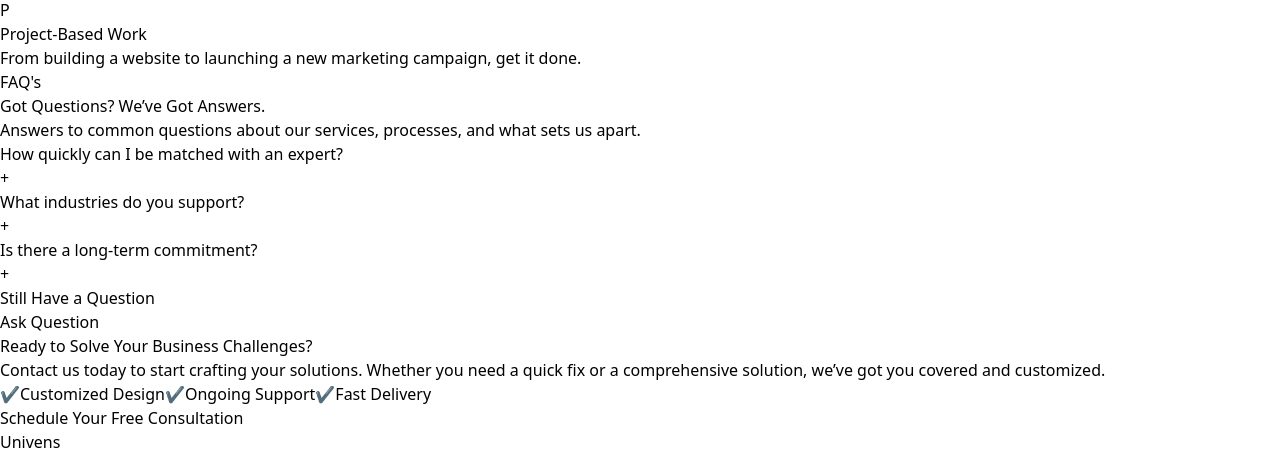
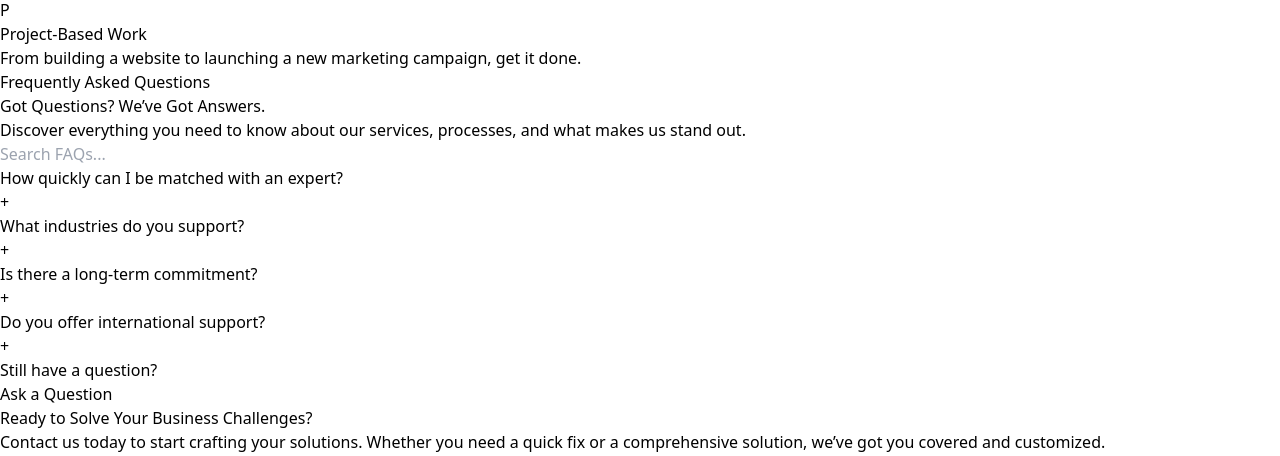
Before and after one commit to kautkarg/frontend, a React (Vite) app: page / in a window 1280 px wide. Shown: the part 2270-2726 px from the top of the page. Built offline with nearby package versions, Linux system fonts and the light colour scheme.

Commit message:
updated FAQ

```diff
--- a/package.json
+++ b/package.json
@@ -19,6 +19,7 @@
     "react": "^18.3.1",
     "react-dom": "^18.3.1",
     "react-hook-form": "^7.54.2",
+    "react-icons": "^5.4.0",
     "react-scroll": "^1.9.0",
     "type.js": "^0.0.1",
     "typewriter-effect": "^2.21.0"
--- a/src/components/FAQ.jsx
+++ b/src/components/FAQ.jsx
@@ -1,36 +1,226 @@
+import React, { useState, useEffect, useRef } from "react";
+import { gsap } from "gsap";
+import { ScrollTrigger } from "gsap/ScrollTrigger";
 
-const FAQHeader = () => (
-  <div className="text-center px-4 mb-10">
-    <p className="text-blue-400 text-sm uppercase">FAQ's</p>
-    <h1 className="text-3xl sm:text-4xl font-bold mt-2 mb-4">Got Questions? We’ve Got Answers.</h1>
-    <p className="text-gray-400 text-sm sm:text-base">Answers to common questions about our services, processes, and what sets us apart.</p>
+gsap.registerPlugin(ScrollTrigger);
+
+const FAQHeader = () => {
+  const headerRef = useRef(null);
+
+  useEffect(() => {
+    gsap.fromTo(
+      headerRef.current,
+      { opacity: 0, y: -50 },
+      {
+        opacity: 1,
+        y: 0,
+        duration: 1,
+        ease: "power3.out",
+        scrollTrigger: {
+          trigger: headerRef.current,
+          start: "top 80%",
+        },
+      }
+    );
+  }, []);
+
+  return (
+    <div ref={headerRef} className="text-center px-4 mb-12">
+      <p className="text-blue-400 text-sm uppercase tracking-wide">
+        Frequently Asked Questions
+      </p>
+      <h1 className="text-3xl sm:text-4xl font-bold mt-2 mb-4">
+        Got Questions? We’ve Got Answers.
+      </h1>
+      <p className="text-gray-400 text-sm sm:text-base max-w-3xl mx-auto">
+        Discover everything you need to know about our services, processes, and
+        what makes us stand out.
+      </p>
     </div>
   );
+};
 
-const FAQItem = ({ question }) => (
-  <div className="bg-gray-800 rounded-lg p-4 mb-4 flex justify-between items-center">
-    <p className="text-gray-300 text-sm sm:text-base">{question}</p>
-    <button className="text-blue-400 font-bold text-lg">+</button>
+const FAQItem = ({ question, answer, isOpen, toggle, index }) => {
+  const faqRef = useRef(null);
+
+  useEffect(() => {
+    gsap.fromTo(
+      faqRef.current,
+      { opacity: 0, y: 20 },
+      {
+        opacity: 1,
+        y: 0,
+        duration: 0.5,
+        ease: "power3.out",
+        delay: index * 0.1,
+        scrollTrigger: {
+          trigger: faqRef.current,
+          start: "top 90%",
+        },
+      }
+    );
+  }, [index]);
+
+  const handleToggle = () => {
+    toggle();
+    const content = faqRef.current.querySelector(".faq-content");
+    if (!isOpen) {
+      gsap.to(content, {
+        height: "auto",
+        opacity: 1,
+        duration: 0.3,
+        ease: "power3.out",
+      });
+    } else {
+      gsap.to(content, {
+        height: 0,
+        opacity: 0,
+        duration: 0.3,
+        ease: "power3.in",
+      });
+    }
+  };
+
+  return (
+    <div
+      ref={faqRef}
+      className="bg-gray-800 rounded-lg mb-4 overflow-hidden shadow-lg"
+    >
+      <div
+        onClick={handleToggle}
+        className="flex justify-between items-center p-4 cursor-pointer"
+      >
+        <p className="text-gray-300 text-sm sm:text-base font-semibold">
+          {question}
+        </p>
+        <div
+          className="text-blue-400 font-bold text-lg"
+          style={{
+            transform: `rotate(${isOpen ? "45deg" : "0deg"})`,
+            transition: "transform 0.3s ease",
+          }}
+        >
+          +
+        </div>
+      </div>
+      <div className="faq-content bg-gray-700 px-4 py-2 text-gray-400 text-sm sm:text-base" style={{ height: 0, overflow: "hidden", opacity: 0 }}>
+        {answer}
+      </div>
     </div>
   );
+};
 
-const FAQSection = () => (
-  <div className="px-4 mb-10">
-    <FAQItem question="How quickly can I be matched with an expert?" />
-    <FAQItem question="What industries do you support?" />
-    <FAQItem question="Is there a long-term commitment?" />
+const FAQSection = () => {
+  const [activeIndex, setActiveIndex] = useState(null);
+  const [searchTerm, setSearchTerm] = useState("");
+  const faqSectionRef = useRef(null);
+
+  const faqs = [
+    {
+      question: "How quickly can I be matched with an expert?",
+      answer:
+        "We strive to match you with the perfect expert within 24–48 hours.",
+    },
+    {
+      question: "What industries do you support?",
+      answer:
+        "We support a wide range of industries, including technology, healthcare, and finance.",
+    },
+    {
+      question: "Is there a long-term commitment?",
+      answer:
+        "No, there’s no long-term commitment. You can scale up or down based on your needs.",
+    },
+    {
+      question: "Do you offer international support?",
+      answer:
+        "Yes, our services are available globally, catering to diverse time zones and languages.",
+    },
+  ];
+
+  const filteredFAQs = faqs.filter((faq) =>
+    faq.question.toLowerCase().includes(searchTerm.toLowerCase())
+  );
+
+  useEffect(() => {
+    gsap.fromTo(
+      faqSectionRef.current,
+      { opacity: 0, y: 20 },
+      { opacity: 1, y: 0, duration: 0.6, ease: "power3.out" }
+    );
+  }, []);
+
+  const toggleFAQ = (index) => {
+    setActiveIndex(activeIndex === index ? null : index);
+  };
+
+  return (
+    <div ref={faqSectionRef} className="px-4 mb-10">
+      {/* Search Bar */}
+      <div className="mb-6">
+        <input
+          type="text"
+          placeholder="Search FAQs..."
+          className="w-full bg-gray-700 text-gray-300 rounded-lg px-4 py-2 focus:outline-none focus:ring-2 focus:ring-blue-500"
+          value={searchTerm}
+          onChange={(e) => setSearchTerm(e.target.value)}
+        />
+      </div>
+
+      {/* FAQ List */}
+      {filteredFAQs.map((faq, index) => (
+        <FAQItem
+          key={index}
+          question={faq.question}
+          answer={faq.answer}
+          isOpen={activeIndex === index}
+          toggle={() => toggleFAQ(index)}
+          index={index}
+        />
+      ))}
+
+      {/* No Results Found */}
+      {filteredFAQs.length === 0 && (
+        <p className="text-gray-400 text-center">No FAQs found.</p>
+      )}
     </div>
   );
+};
 
-const FAQFooter = () => (
-  <div className="text-center px-4">
-    <p className="text-gray-400 text-sm sm:text-base mb-4">Still Have a Question</p>
-    <button className="bg-blue-500 text-white px-6 py-2 rounded-full shadow-lg hover:bg-blue-600">Ask Question</button>
+const FAQFooter = () => {
+  const footerRef = useRef(null);
+
+  useEffect(() => {
+    gsap.fromTo(
+      footerRef.current,
+      { opacity: 0, y: 20 },
+      {
+        opacity: 1,
+        y: 0,
+        duration: 0.5,
+        ease: "power3.out",
+        scrollTrigger: {
+          trigger: footerRef.current,
+          start: "top 90%",
+        },
+      }
+    );
+  }, []);
+
+  return (
+    <div ref={footerRef} className="text-center px-4">
+      <p className="text-gray-400 text-sm sm:text-base mb-4">
+        Still have a question?
+      </p>
+      <button className="bg-blue-500 text-white px-6 py-2 rounded-full shadow-lg hover:bg-blue-600 transition-transform transform hover:scale-105">
+        Ask a Question
+      </button>
     </div>
   );
+};
 
 const FAQ = () => (
-  <div id="faq" className="text-white min-h-screen py-8">
+  <div id="faq" className="text-white min-h-screen py-12 bg-gray-900">
     <div className="container mx-auto">
       <FAQHeader />
       <FAQSection />
--- a/src/components/Footer.jsx
+++ b/src/components/Footer.jsx
@@ -23,7 +23,7 @@ const App = () => {
   };
 
   return (
-    <div className="flex flex-col min-h-screen text-white font-sans bg-gradient-to-br from-gray-900 via-gray-800 to-gray-900">
+    <div className="flex flex-col min-h-screen text-white font-sans">
       {/* Section Above Footer */}
       <section className="text-center py-16 px-4">
         <h2 className="text-3xl md:text-4xl font-bold mb-4 text-transparent bg-clip-text bg-gradient-to-r from-blue-500 to-green-400">
@@ -65,7 +65,7 @@ const App = () => {
       </section>
 
       {/* Footer */}
-      <footer className="w-full py-12 px-4 bg-gradient-to-t from-gray-900 via-gray-800 to-gray-700 relative">
+      <footer className="w-full py-6 px-4 bg-gradient-to-t from-gray-900 via-gray-800 to-gray-700 relative">
         <div className="max-w-7xl mx-auto grid grid-cols-1 md:grid-cols-3 gap-8">
           {/* Left Section */}
           <div>
@@ -106,7 +106,37 @@ const App = () => {
                 </svg>
               </a>
 
-              {/* More social icons (e.g., Twitter, Instagram) */}
+              <a
+                href="#"
+                className="text-gray-400 hover:text-white transition-transform transform hover:scale-110"
+                aria-label="GitHub"
+              >
+                {/* GitHub Icon */}
+                <svg
+                  className="w-6 h-6"
+                  xmlns="http://www.w3.org/2000/svg"
+                  fill="currentColor"
+                  viewBox="0 0 24 24"
+                >
+                  <path d="M12 .297c-6.63 0-12 5.373-12 12 0 5.303 3.438 9.8 8.205 11.387.6.113.82-.258.82-.577v-2.234c-3.338.724-4.033-1.416-4.033-1.416-.546-1.387-1.333-1.756-1.333-1.756-1.089-.744.083-.729.083-.729 1.205.085 1.838 1.236 1.838 1.236 1.07 1.835 2.809 1.305 3.495.998.107-.775.418-1.305.762-1.605-2.665-.3-5.466-1.335-5.466-5.93 0-1.31.47-2.38 1.235-3.22-.123-.303-.535-1.523.117-3.176 0 0 1.008-.322 3.3 1.23.957-.266 1.983-.399 3.005-.405 1.021.006 2.048.139 3.006.405 2.29-1.552 3.297-1.23 3.297-1.23.653 1.653.241 2.873.118 3.176.767.84 1.233 1.91 1.233 3.22 0 4.61-2.805 5.625-5.475 5.92.43.372.823 1.102.823 2.22v3.293c0 .322.218.694.825.576 4.765-1.587 8.2-6.084 8.2-11.386 0-6.627-5.373-12-12-12z" />
+                </svg>
+              </a>
+
+              <a
+                href="#"
+                className="text-gray-400 hover:text-white transition-transform transform hover:scale-110"
+                aria-label="Twitter"
+              >
+                {/* Twitter Icon */}
+                <svg
+                  className="w-6 h-6"
+                  xmlns="http://www.w3.org/2000/svg"
+                  fill="currentColor"
+                  viewBox="0 0 24 24"
+                >
+                  <path d="M24 4.557c-.883.392-1.832.656-2.828.775 1.017-.609 1.798-1.574 2.165-2.724-.951.564-2.005.974-3.127 1.195-.897-.957-2.178-1.555-3.594-1.555-2.719 0-4.92 2.203-4.92 4.917 0 .386.045.762.127 1.124-4.087-.205-7.713-2.164-10.141-5.144-.423.725-.666 1.561-.666 2.457 0 1.694.863 3.188 2.175 4.065-.802-.026-1.555-.246-2.214-.615v.062c0 2.367 1.685 4.342 3.918 4.788-.41.111-.843.171-1.287.171-.314 0-.615-.031-.916-.088.631 1.953 2.445 3.376 4.604 3.415-1.68 1.319-3.809 2.104-6.102 2.104-.394 0-.779-.023-1.17-.067 2.179 1.396 4.768 2.212 7.548 2.212 9.054 0 14.002-7.496 14.002-13.986 0-.21-.004-.423-.014-.632.961-.689 1.8-1.56 2.46-2.548l-.047-.02z" />
+                </svg>
+              </a>
             </div>
           </div>
 
@@ -138,6 +168,27 @@ const App = () => {
           </div>
         </div>
 
+        {/* Legal Links */}
+        <div className="text-center mt-8">
+          <ul className="flex justify-center gap-4 text-sm text-gray-400">
+            <li>
+              <a href="#" className="hover:underline">
+                Privacy Policy
+              </a>
+            </li>
+            <li>
+              <a href="#" className="hover:underline">
+                Terms of Service
+              </a>
+            </li>
+            <li>
+              <a href="#" className="hover:underline">
+                Sitemap
+              </a>
+            </li>
+          </ul>
+        </div>
+
         {/* Back to Top Button */}
         {showScroll && (
           <motion.button
```
Also changed, not shown: 1 other file (tests, documents, lock files or other folders). Lines whose indentation alone changed are shown as unchanged.
